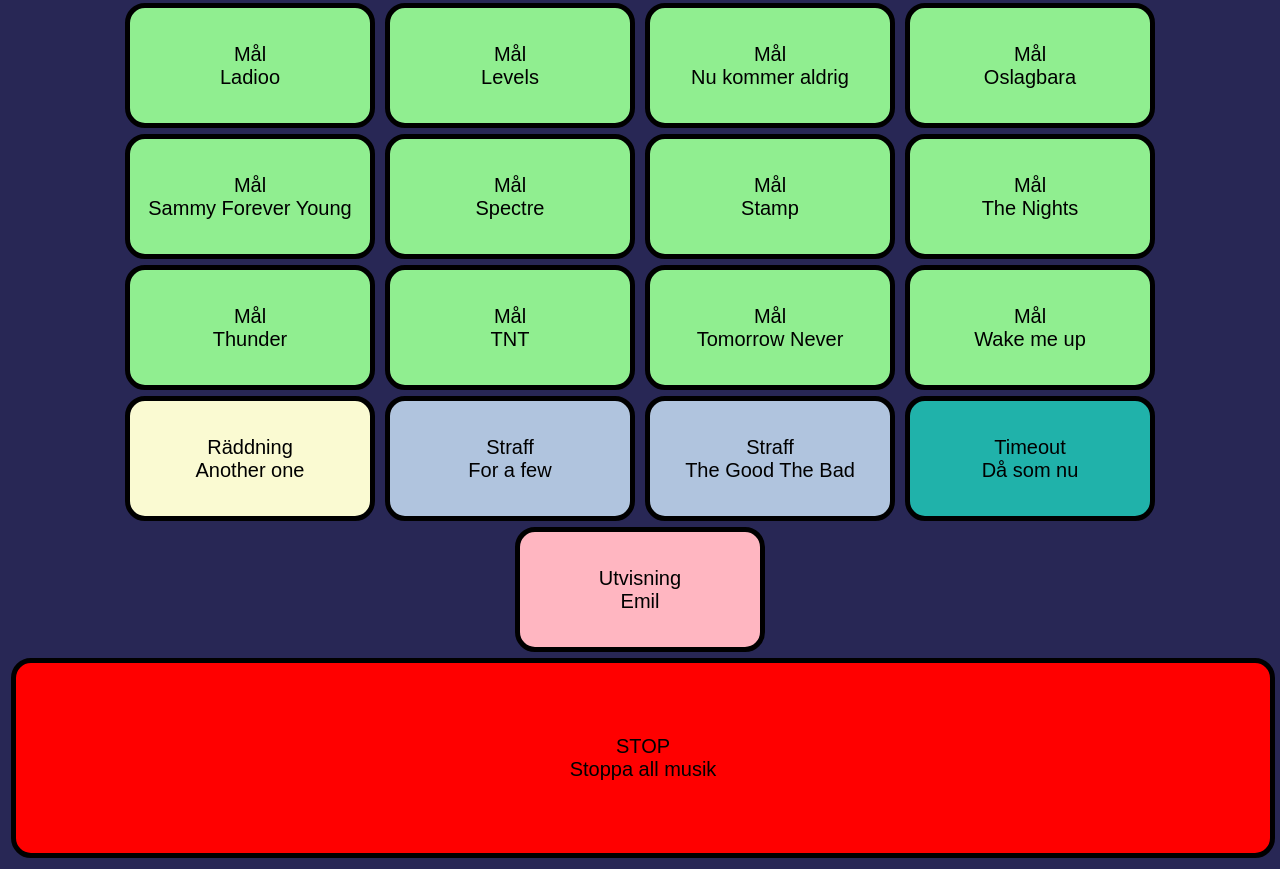
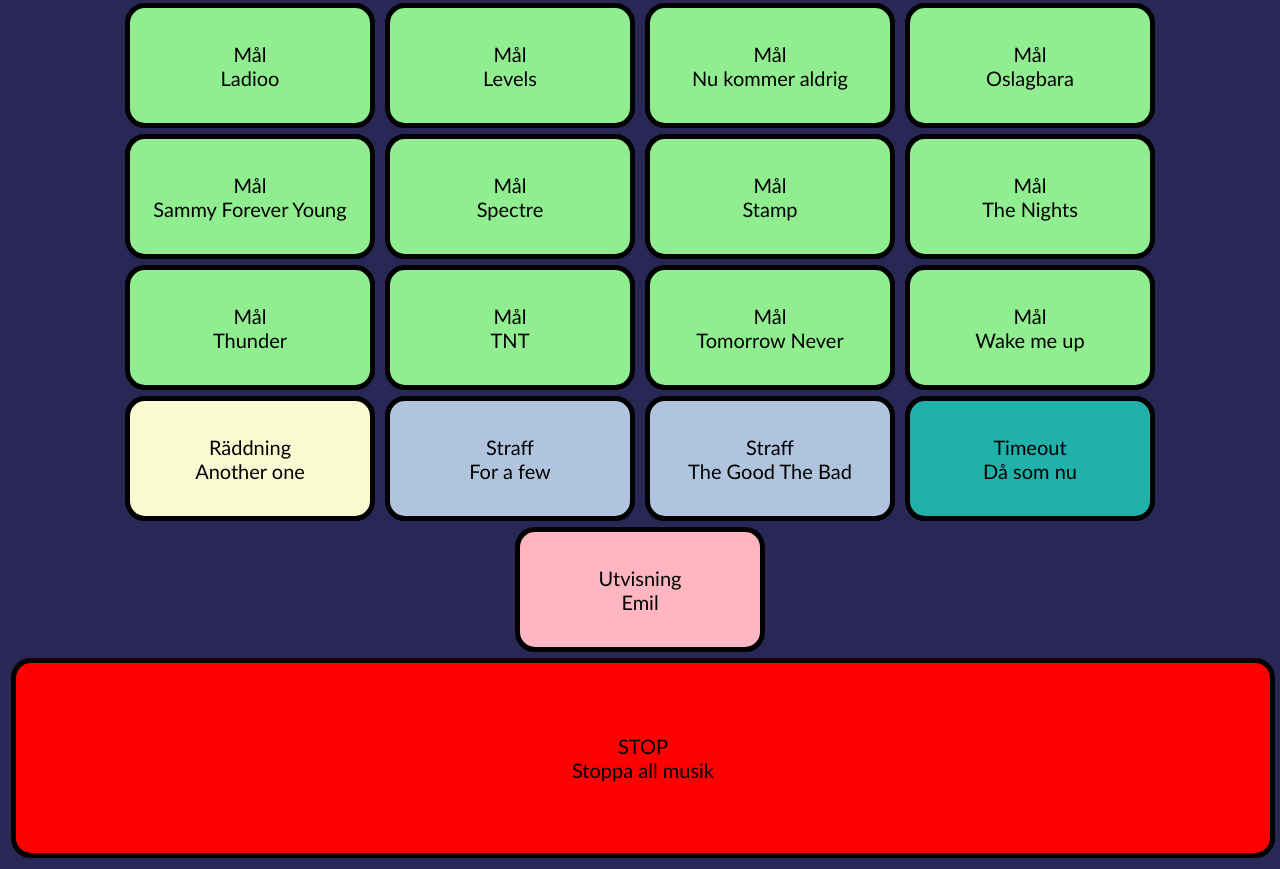
Before and after one commit to crackheadclockwerkmain/mhksoundboard, a plain HTML site: page index.html in a window 1280 px wide. Shown: the part 545-1414 px from the top of the page. Drawn offline with Linux system fonts and the light colour scheme.

Commit message:
Update index.html

```diff
--- a/index.html
+++ b/index.html
@@ -44,6 +44,7 @@
         transition-duration: 0.1s;
         margin: 3px;
         border-radius: 20px;
+        font-family: 'Trebuchet MS';
     }
 
     .buttonraddning {
@@ -57,6 +58,7 @@
         transition-duration: 0.1s;
         margin: 3px;
         border-radius: 20px;
+        font-family: 'Trebuchet MS';
     }
 
     .buttonstraff {
@@ -70,6 +72,7 @@
         transition-duration: 0.1s;
         margin: 3px;
         border-radius: 20px;
+        font-family: 'Trebuchet MS';
     }
 
     .buttontimeout {
@@ -83,6 +86,7 @@
         transition-duration: 0.1s;
         margin: 3px;
         border-radius: 20px;
+        font-family: 'Trebuchet MS';
     }
 
     .buttonutvisning {
@@ -96,6 +100,7 @@
         transition-duration: 0.1s;
         margin: 3px;
         border-radius: 20px;
+        font-family: 'Trebuchet MS';
     }
 
     .buttonstop {
@@ -109,6 +114,7 @@
         transition-duration: 0.1s;
         margin: 3px;
         border-radius: 20px;
+        font-family: 'Trebuchet MS';
     }
 
     .buttonmal:hover {
```
